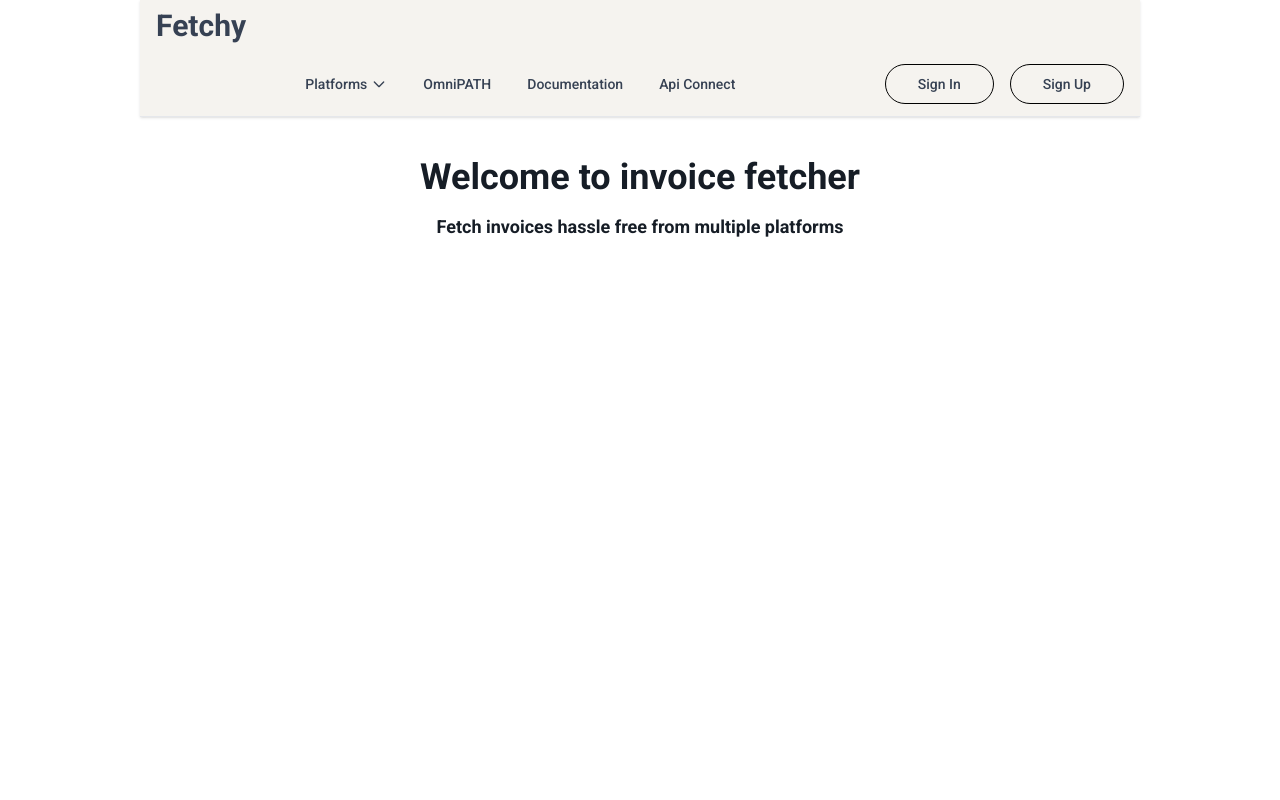
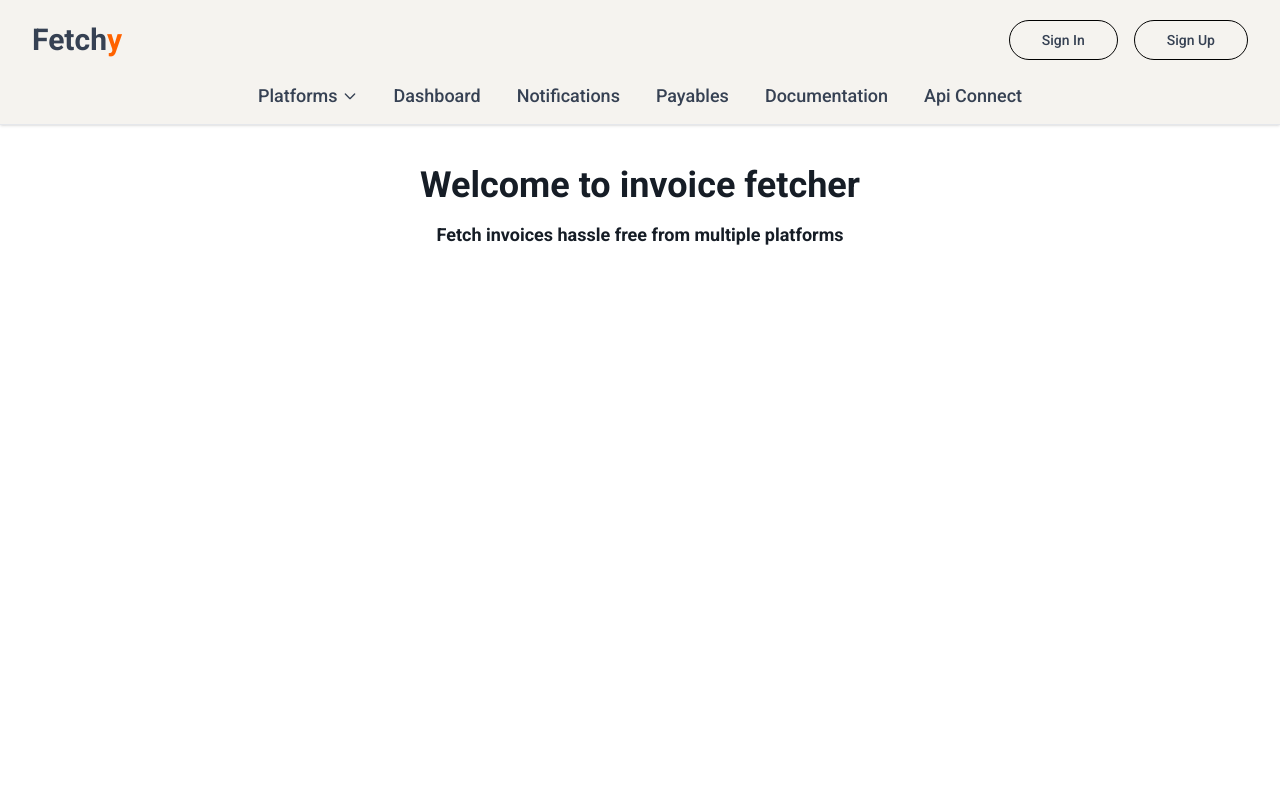
Before and after one commit to PawDevUK/ecommerce-scraper, a Next.js app: page / in a window 1280 px wide. Shown: the top 800 px of the page. Built offline with nearby package versions, Linux system fonts and the light colour scheme.

Commit message:
feat: update Navigation component with new menu items and improved styling

```diff
--- a/app/components/Navigation.tsx
+++ b/app/components/Navigation.tsx
@@ -22,7 +22,9 @@ export default function Navigation() {
 	}, []);
 
 	const menuItems = [
-		{ href: '/omnipath', label: 'OmniPATH' },
+		{ href: '/dashboard', label: 'Dashboard' },
+		{ href: '/notifications', label: 'Notifications' },
+		{ href: '/payables', label: 'Payables' },
 		{ href: '/documentation', label: 'Documentation' },
 		{ href: '/api', label: 'Api Connect' },
 	];
@@ -41,33 +43,38 @@ export default function Navigation() {
 	];
 
 	return (
-		<header className='bg-amazon shadow-sm border-b border-gray-200 mainPadding max-w-[1000px] mx-auto'>
+		<header className='bg-amazon shadow-sm border-b border-gray-200 mainPadding  mx-auto'>
 			{/* Top Bar */}
 			<div className='bg-amazon text-gray-700 px-4 py-2'>
-				<div className='max-w-[1000px] mx-auto flex justify-between items-center text-sm'>
-					<div className=' space-x-4'>
+				<div className='mx-auto flex items-center justify-between text-sm px-4 pt-3'>
+					<div className='space-x-4'>
 						<span className='sr-only'>Skip to main content</span>
 						<Link href='/' className='text-3xl font-bold text-gray-700 hidden md:block'>
-							Fetchy
+							Fetch<span className='text-[#FF6200]'>y</span>
 						</Link>
+					</div>
+					<div className='hidden md:flex items-center space-x-4'>
+						{authItems.map((item) => (
+							<Link
+								key={item.href}
+								href={item.href}
+								className='flex items-center justify-center text-gray-700 border border-black hover:border-[#FF6200] px-8 rounded-full text-sm font-medium hover:bg-[#EAE2D0] hover:text-[#FF6200] hover:shadow-lg transition-all bg-transparent h-10'>
+								{item.label}
+							</Link>
+						))}
 					</div>
 				</div>
 			</div>
 
 			{/* Main Navigation */}
-			<nav className='max-w-[1000px] mx-auto px-4'>
-				<div className='flex justify-between items-center h-16'>
-					{/* Logo */}
-					<Link href='/' className='text-3xl font-bold text-gray-700 block md:hidden'>
-						Fetchy
-					</Link>
-					<div className='shrink-0'></div>
+			<nav className=' mx-auto px-4'>
+				<div className='flex justify-center items-center h-14'>
 					{/* Desktop Navigation */}
 					<div className='hidden md:flex items-center space-x-3'>
 						<div className='relative' ref={dropdownRef}>
 							<div
 								onClick={() => setIsOpen(!isOpen)}
-								className='flex items-center text-gray-700 hover:bg-[#EAE2D0] px-3 py-2 text-sm font-medium cursor-pointer rounded-[5px]'>
+								className='flex items-center text-gray-700 hover:text-[#FF6200] hover:bg-[#EAE2D0] hover:shadow-lg px-3 py-2 text-lg font-medium cursor-pointer rounded-[5px] transition-all'>
 								Platforms
 								<svg className={`ml-1 w-4 h-4 transition-transform ${isOpen ? 'rotate-180' : ''}`} fill='none' stroke='currentColor' viewBox='0 0 24 24'>
 									<path strokeLinecap='round' strokeLinejoin='round' strokeWidth={2} d='M19 9l-7 7-7-7' />
@@ -76,7 +83,7 @@ export default function Navigation() {
 							<div
 								className={`absolute left-0 mt-2 w-48 bg-white border border-gray-200 rounded-md shadow-lg transition-opacity duration-200 z-10 ${isOpen ? 'opacity-100 visible' : 'opacity-0 invisible'}`}>
 								{platformItems.map((item) => (
-									<Link key={item.href} href={item.href} className='block px-4 py-2 text-sm text-gray-700 hover:bg-[#EAE2D0]'>
+									<Link key={item.href} href={item.href} className='block px-4 py-2 text-md text-gray-700 hover:bg-[#EAE2D0]'>
 										{item.label}
 									</Link>
 								))}
@@ -84,17 +91,10 @@ export default function Navigation() {
 						</div>
 
 						{menuItems.map((item) => (
-							<Link key={item.href} href={item.href} className='text-gray-700 hover:text-gray-900 px-3 py-2 text-sm font-medium hover:bg-[#EAE2D0] rounded-[5px]'>
-								{item.label}
-							</Link>
-						))}
-					</div>
-					<div className='hidden md:flex items-center space-x-4'>
-						{authItems.map((item) => (
 							<Link
 								key={item.href}
 								href={item.href}
-								className='flex items-center justify-center text-gray-700 border border-black px-8 rounded-full text-sm font-medium hover:bg-[#EAE2D0] hover:text-gray-900 hover:shadow-lg transition-all bg-transparent h-10'>
+								className='text-gray-700 hover:text-[#FF6200] px-3 py-2 text-lg font-medium hover:bg-[#EAE2D0] hover:shadow-lg rounded-[5px] transition-all'>
 								{item.label}
 							</Link>
 						))}
@@ -138,7 +138,7 @@ export default function Navigation() {
 								<Link
 									key={item.href}
 									href={item.href}
-									className='flex items-center justify-center text-gray-700 border border-black px-8 rounded-full text-sm font-medium hover:bg-[#EAE2D0] hover:text-gray-900 hover:shadow-lg transition-all bg-transparent h-10'>
+									className='flex items-center justify-center text-gray-700 border border-black hover:border-[#FF6200] px-8 rounded-full text-sm font-medium hover:bg-[#EAE2D0] hover:text-[#FF6200] hover:shadow-lg transition-all bg-transparent h-10'>
 									{item.label}
 								</Link>
 							))}
```
